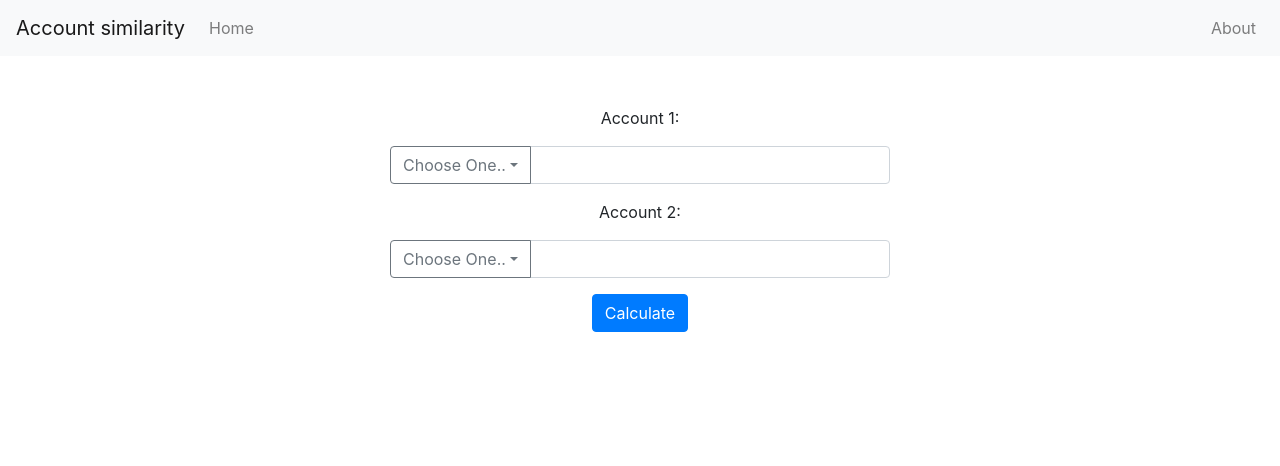
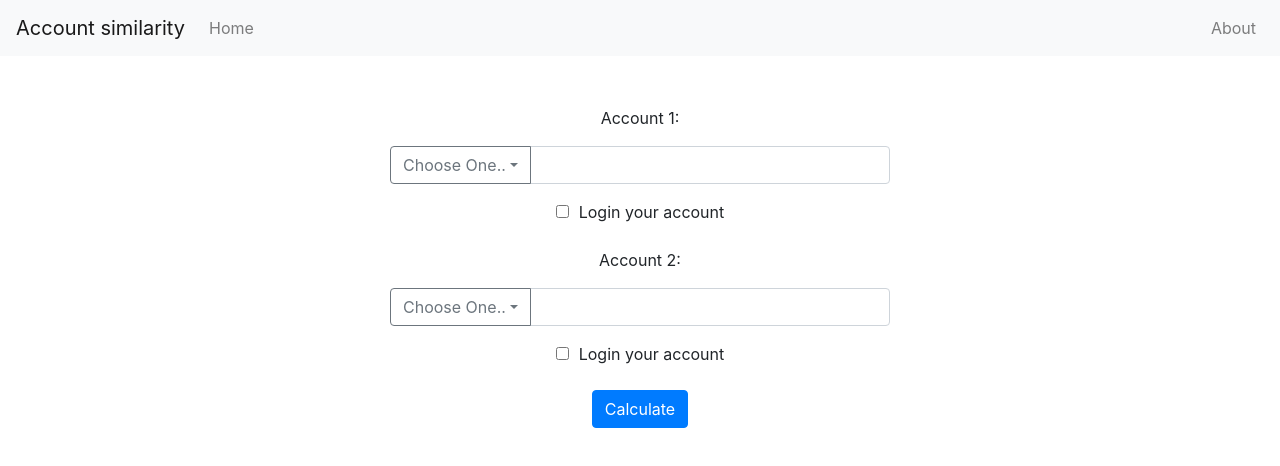
Before and after one commit to sakuya9t/social-x, a React (Create React App) app: page / in a window 1280 px wide. Shown: the top 466 px of the page. Built offline with nearby package versions, Linux system fonts and the light colour scheme.

Commit message:
bind querying data

```diff
--- a/src/components/Homepage/index.js
+++ b/src/components/Homepage/index.js
@@ -4,14 +4,48 @@ import QueryItem from '../QueryItem';
 import { Button } from 'react-bootstrap';
 
 class Homepage extends Component{
+    constructor(props){
+        super(props);
+        this.state = {
+            account1 : {
+                loginChecked: false,
+                text: ""
+            },
+            account2 : {
+                loginChecked: false,
+                text: ""
+            }
+        }
+    }
+
+    setData = (id, source) => {
+        let target = {};
+        Object.assign(target, source);
+        if(id === 1) {
+            this.setState({
+                ...this.state,
+                account1: target
+            });
+        }
+        else if(id === 2) {
+            this.setState({
+                ...this.state,
+                account2: target
+            });
+        }
+    }
+
+    sendRequest = () => {
+
+    }
 
     render(){
         return <>
             <div className="home-container">
                 <p>Account 1:</p>
-                <QueryItem width="100%"/>
+                <QueryItem width="100%" itemkey="1" setData={this.setData.bind(this,1)}/>
                 <p>Account 2:</p>
-                <QueryItem width="100%"/>
+                <QueryItem width="100%" itemkey="2" setData={this.setData.bind(this,2)}/>
                 <Button className="home-submit-btn">Calculate</Button>
             </div>
         </>;
--- a/src/components/QueryItem/index.css
+++ b/src/components/QueryItem/index.css
@@ -5,3 +5,7 @@
 .queryitem-dropdown-fixwidth{
     width: 100px;
 }
+
+.queryitem-label{
+    padding-left: 10px;
+}
--- a/src/components/QueryItem/index.js
+++ b/src/components/QueryItem/index.js
@@ -6,19 +6,50 @@ class QueryItem extends Component{
     constructor(props){
         super(props);
         this.state = {
-            platformName: "Choose One.."
+            platformName: "Choose One..",
+            loginChecked: false,
+            text: ""
         };
     }
 
     selectMedia = (e) => {
         const platformName = e;
-        this.setState(() => {
-            return {platformName: platformName}
+        this.setState({
+            ...this.state,
+            platformName: platformName
+        });
+    }
+
+    onLoginChecked = (e) => {
+        const setData = this.props.setData;
+        const checked = e.target.checked;
+        const queryInfo = {
+            loginChecked: checked,
+            text: this.state.text
+        };
+        setData(queryInfo);
+        this.setState({
+            ...this.state,
+            loginChecked: checked
+        });
+    }
+
+    onTextChanged = (e) => {
+        const setData = this.props.setData;
+        const text = e.target.value;
+        const queryInfo = {
+            loginChecked: this.state.loginChecked,
+            text: text
+        };
+        setData(queryInfo);
+        this.setState({
+            ...this.state,
+            text: text
         });
     }
 
     render = () => {
-        const {width} = this.props;
+        const {width, itemkey} = this.props;
         const {platformName} = this.state;
         return <div className="queryitem-container" style={{width: width}}>
             <InputGroup className="mb-3">
@@ -34,8 +65,18 @@ class QueryItem extends Component{
                 <Dropdown.Item eventKey="Foursquare">Foursquare</Dropdown.Item>
                 <Dropdown.Item eventKey="Flickr">Flickr</Dropdown.Item>
                 </DropdownButton>
-                <FormControl aria-describedby="basic-addon1" />
+                <FormControl aria-describedby="basic-addon1" onChange={this.onTextChanged} />
             </InputGroup>
+            <p>
+                <input
+                    name="login"
+                    id={`login${itemkey}`}
+                    type="checkbox"
+                    checked={this.state.isGoing}
+                    onChange={this.onLoginChecked} />
+
+                <label className="queryitem-label" htmlFor={`login${itemkey}`}>Login your account </label>
+            </p>
         </div>
     }
 }
```
